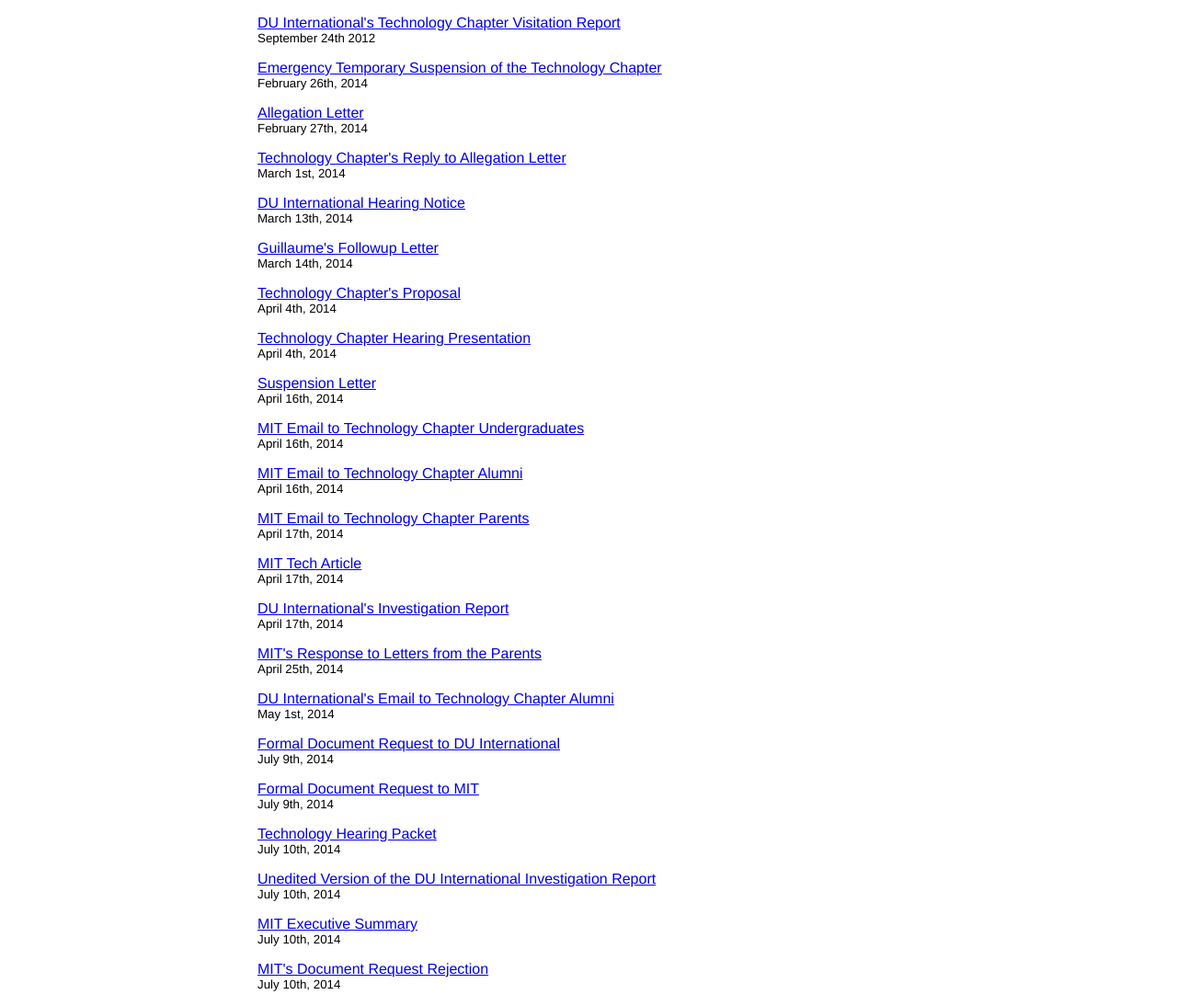
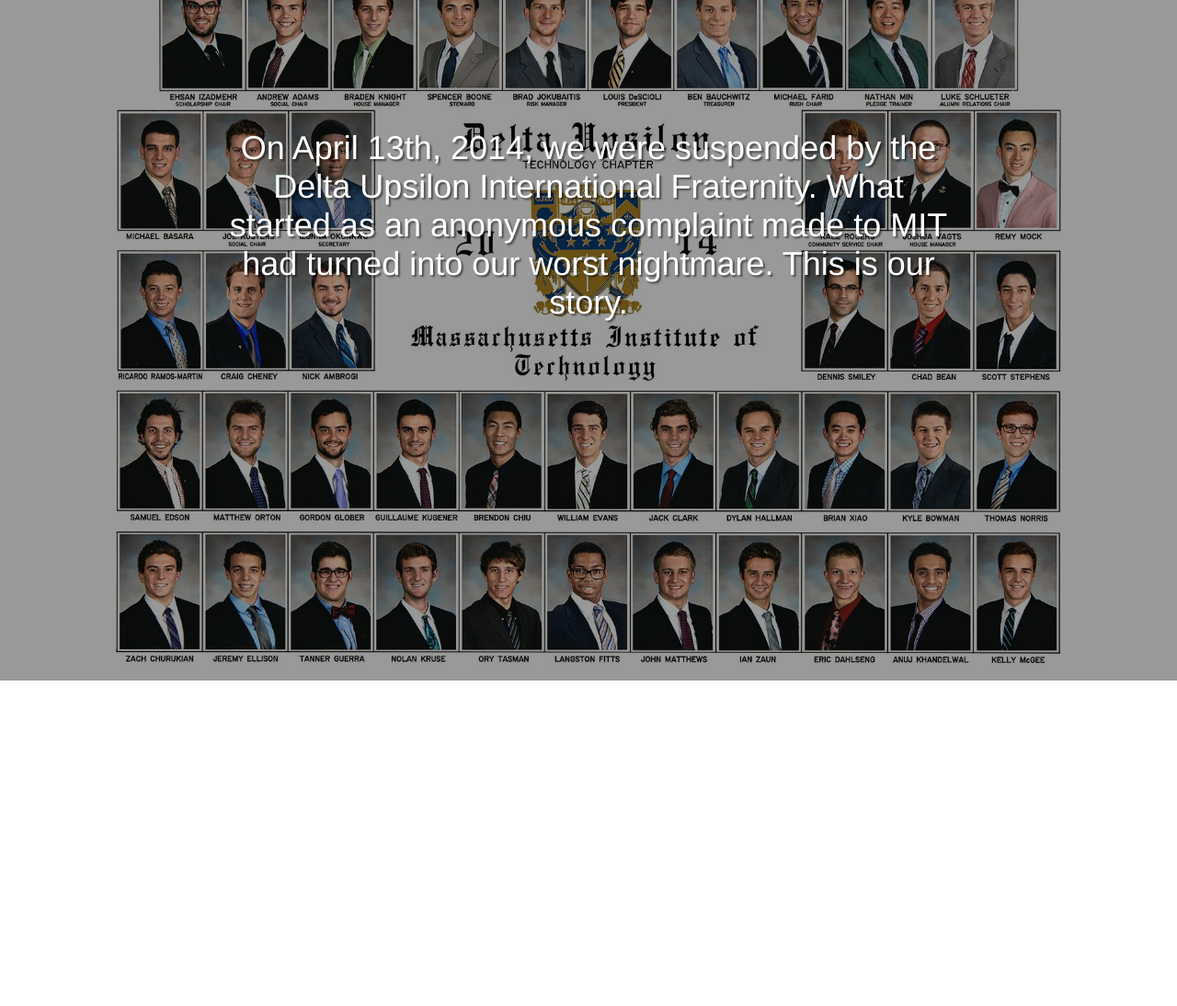
Before and after one commit to lourd/appeal, a plain HTML site: page index.html in a window 1280 px wide. Shown: the part 60-1154 px from the top of the page at 92% size. After the commit the page ends 800 px from the top, so only its background shows below. Drawn offline with nearby package versions, Linux system fonts and the light colour scheme.

```diff
--- a/index.html
+++ b/index.html
@@ -1,15 +1,20 @@
 <html>
+
 
 <head>
   <title>Save MIT DU</title>
   <link rel="stylesheet" href="style.css">
+  <script src="//ajax.googleapis.com/ajax/libs/jquery/2.1.1/jquery.min.js"></script>
   <meta name="viewport" content="width=device-width, initial-scale=1, maximum-scale=1, user-scalable=no">
-    <!-- <script src="//ajax.googleapis.com/ajax/libs/jquery/2.1.1/jquery.min.js"></script> -->
 </head>
+<body>
 
 
-  <body>
-  <div id="documents-page" class="page">
+
+<div id="story-page" class="page">
+
+<div class="fullscreen-img"></div>
+
 <header>
   <div class="nav-holder">
     <ul class="nav">
@@ -19,125 +24,17 @@
     </ul>
   </div>
 </header>
+
 <div class="content">
 
 
-  <ul class="docs">
-    <li><a href="https://www.dropbox.com/s/b4x0lwjbsgyvj8b/2012-09-24%20Technology%20Visitation%20Report.pdf">DU International's Technology Chapter Visitation Report</a>
-    <br/>
-    <small>September 24th 2012</small><p>
-
-    </p></li>
-    <li><a href="https://www.dropbox.com/s/9wfrfyzusx3h092/2014-02-26%20Emergency%20Temporary%20Suspension.pdf">Emergency Temporary Suspension of the Technology Chapter</a>
-    <br/>
-    <small>February 26th, 2014</small><p>
-
-    </p></li>
-    <li><a href="https://www.dropbox.com/s/opo7adrrhe56onz/2014-02-27%20Allegation%20Letter.pdf">Allegation Letter</a>
-    <br/>
-    <small>February 27th, 2014</small><p>
-
-    </p></li>
-    <li><a href="https://www.dropbox.com/s/dnve9deaji3n4ci/2014-03-01%20Re-Hazing%20Allegations.pdf">Technology Chapter's Reply to Allegation Letter</a>
-    <br/>
-    <small>March 1st, 2014</small><p>
-
-    </p></li>
-    <li><a href="https://www.dropbox.com/s/tjo8mny9x3y97mr/2014-03-13%20Hearing%20Notice.pdf">DU International Hearing Notice</a>
-    <br/>
-    <small>March 13th, 2014</small><p>
-
-    </p></li>
-    <li><a href="https://www.dropbox.com/s/kfpkqqbbs22j8px/2014-03-14%20Guillaume%20Followup.pdf">Guillaume's Followup Letter</a>
-    <br/>
-    <small>March 14th, 2014</small><p>
-
-    </p></li>
-    <li><a href="https://www.dropbox.com/s/x4rgse4zu0hfl80/2014-04-04%20Hearing%20Proposal.pdf">Technology Chapter's Proposal</a>
-    <br/>
-    <small>April 4th, 2014</small><p>
-
-    </p></li>
-    <li><a href="https://www.dropbox.com/s/o6mp551gy0ri6k5/2014-04-04%20Hearing%20Slides.pdf">Technology Chapter Hearing Presentation</a>
-    <br/>
-    <small>April 4th, 2014</small><p>
-
-    </p></li>
-    <li><a href="https://www.dropbox.com/s/0tx0ct8c23q4nj0/2014-04-16-1%20Suspension%20Letter.pdf">Suspension Letter</a>
-    <br/>
-    <small>April 16th, 2014</small><p>
-
-    </p></li>
-    <li><a href="https://www.dropbox.com/s/o9xr7hp87mjgiwo/2014-04-16-2%20MIT%20Email%20to%20undergrads.pdf">MIT Email to Technology Chapter Undergraduates</a>
-    <br/>
-    <small>April 16th, 2014</small><p>
-
-    </p></li>
-    <li><a href="https://www.dropbox.com/s/40htoycq8g7e12l/2014-04-16-3%20MIT%20Email%20to%20alumni.pdf">MIT Email to Technology Chapter Alumni</a>
-    <br/>
-    <small>April 16th, 2014</small><p>
-
-    </p></li>
-    <li><a href="https://www.dropbox.com/s/1yyu6sdkiw8fx6k/2014-04-17%20MIT%20Email%20to%20Parents.pdf">MIT Email to Technology Chapter Parents</a>
-    <br/>
-    <small>April 17th, 2014</small><p>
-
-    </p></li>
-    <li><a href="https://www.dropbox.com/s/j3dvhw3k7ul7dii/2014-04-17%20Tech%20article.pdf">MIT Tech Article</a>
-    <br/>
-    <small>April 17th, 2014</small><p>
-
-    </p></li>
-    <li><a href="https://www.dropbox.com/s/y8xvt93q71zskdr/2014-04-17%20Technology%20Chapter%20Investigation%20Report.pdf">DU International's Investigation Report</a>
-    <br/>
-    <small>April 17th, 2014</small><p>
-
-    </p></li>
-    <li><a href="https://www.dropbox.com/s/pwvs0i17q87qdoo/2014-04-25%20MIT%20responds%20to%20parent%20letters.pdf">MIT's Response to Letters from the Parents</a>
-    <br/>
-    <small>April 25th, 2014</small><p>
-
-    </p></li>
-    <li><a href="https://www.dropbox.com/s/tyben7vyqhif2ca/2014-05-01%20IHQ%20email%20to%20alumni.pdf">DU International's Email to Technology Chapter Alumni</a>
-    <br/>
-    <small>May 1st, 2014</small><p>
-
-    </p></li>
-    <li><a href="https://www.dropbox.com/s/puiyr75ed73ydgh/2014-07-09%20Formal%20doc%20request%20to%20DU.pdf">Formal Document Request to DU International</a>
-    <br/>
-    <small>July 9th, 2014</small><p>
-
-    </p></li>
-    <li><a href="https://www.dropbox.com/s/7xsu2wvehi0aady/2014-07-09%20Formal%20doc%20request%20to%20MIT.pdf">Formal Document Request to MIT</a>
-    <br/>
-    <small>July 9th, 2014</small><p>
-
-    </p></li>
-    <li><a href="https://www.dropbox.com/s/oyhug69jz4tgauo/2014-07-10-1%20Technology%20Hearing%20Packet.pdf">Technology Hearing Packet</a>
-    <br/>
-    <small>July 10th, 2014</small><p>
-
-    </p></li>
-    <li><a href="https://www.dropbox.com/s/c9kmdvw28xls9x0/2014-07-10-2%20DU%20Investigation%20Report%20Unedited.pdf">Unedited Version of the DU International Investigation Report</a>
-    <br/>
-    <small>July 10th, 2014</small><p>
-
-    </p></li>
-    <li><a href="https://www.dropbox.com/s/r3ashaaxdgk5p2y/2014-07-10-3%20MIT%20Executive%20Summary.pdf">MIT Executive Summary</a>
-    <br/>
-    <small>July 10th, 2014</small><p>
-
-    </p></li>
-    <li><a href="https://www.dropbox.com/s/x2bguz5w84iyupl/2014-07-21%20MIT%20rejects%20document%20request.pdf">MIT's Document Request Rejection</a>
-    <br/>
-    <small>July 10th, 2014</small><p>
-
-    </p></li>
-  </ul>
+<p class="opener">
+  On April 13th, 2014, we were suspended by the Delta Upsilon International Fraternity. What started as an anonymous complaint made to MIT had turned into our worst nightmare. This is our story.
+</p>
 
 </div>
+
 </div>
-  <!-- Google analytics -->
 <script>
   (function(i,s,o,g,r,a,m){i['GoogleAnalyticsObject']=r;i[r]=i[r]||function(){
   (i[r].q=i[r].q||[]).push(arguments)},i[r].l=1*new Date();a=s.createElement(o),
@@ -149,6 +46,4 @@
 
 </script>
 </body>
-
-
 </html>
```
Also changed, not shown: appeal.html (deleted, +0 -49 lines), timeline.html (+0 -1 lines). Lines whose indentation alone changed are shown as unchanged.
